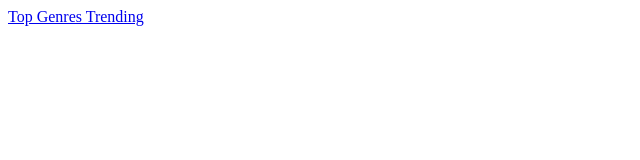
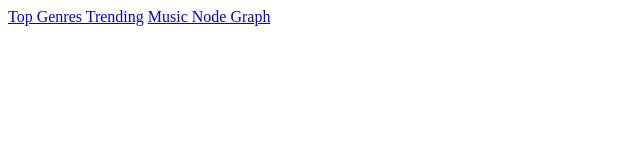
Before and after one commit to GongXinyuu/data_viz_room1.github.io, a plain HTML site: page index.html in a window 1280 px wide. Shown: the whole page, without its empty margins (0-640 px from the left). Drawn offline with Linux system fonts and the light colour scheme.

Commit message:
add node graph

```diff
--- a/index.html
+++ b/index.html
@@ -8,5 +8,6 @@
 </head>
 <body>
     <a href="https://gongxinyuu.github.io/csce679_genre_trend/">Top Genres Trending</a>
+    <a href="https://gongxinyuu.github.io/csce679_node_graph/">Music Node Graph</a>
 </body>
 </html>
```
